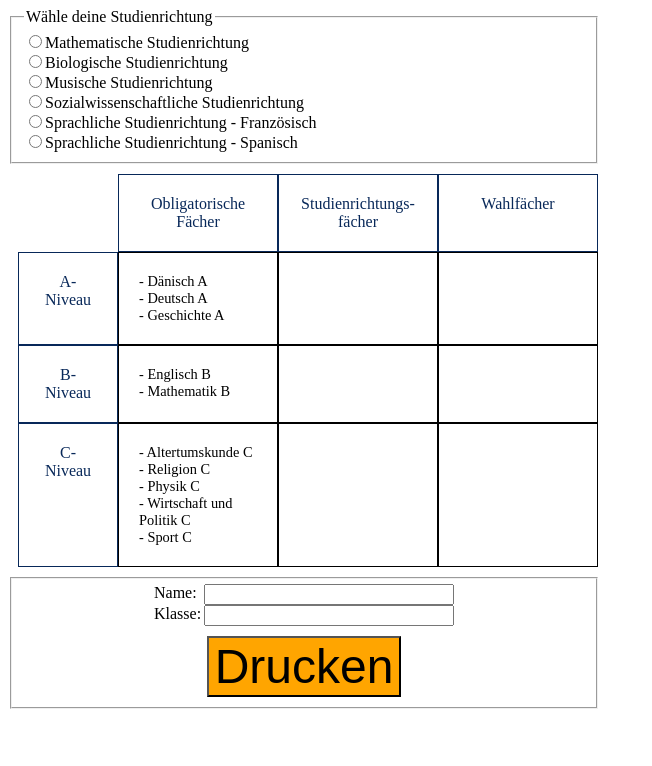
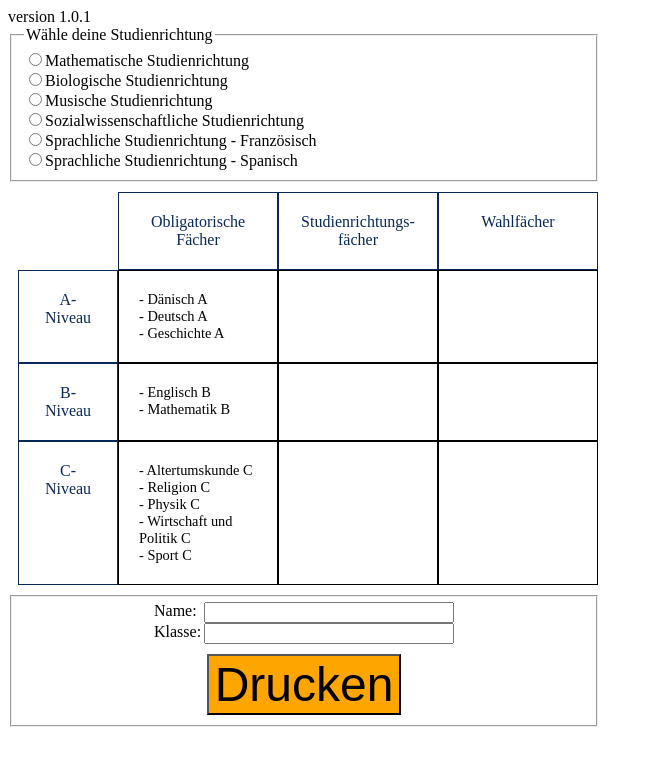
Before and after one commit to TillHeinzel/faecherwahl, a plain HTML site: page index.html in a window 1280 px wide. Shown: the top 766 px of the page, without its empty margins (0-652 px from the left). Drawn offline with Linux system fonts and the light colour scheme.

Commit message:
Update version

```diff
--- a/index.html
+++ b/index.html
@@ -7,6 +7,8 @@
     <link href="styles/style.css" rel="stylesheet" />
 </head>
 <body>
+    <div class="do-not-print"> version 1.0.1 </div>
+
     <div id="dialogs" class="do-not-print"> </div>
 
     <fieldset id="metadata" class="do-not-show-on-screen">
```
